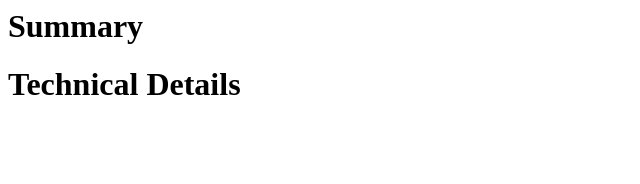
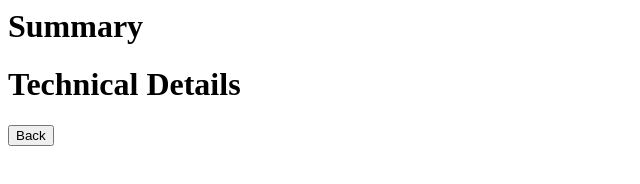
Before and after one commit to sowjanya2908/Forms, a plain HTML site: page summary.html in a window 1280 px wide. Shown: the whole page, without its empty margins (0-640 px from the left). Drawn offline with Linux system fonts and the light colour scheme.

Commit message:
assigning a commit message to the changes made in the files addcraft.html and summary.html. The commit message should summarize the changes made to these files, such as adding placeholders to input fields, changing input types, and adding a back button to the summary page.

```diff
--- a/summary.html
+++ b/summary.html
@@ -7,5 +7,6 @@
         <p id="summary"></p>
         <h1>Technical Details</h1>
         <p id="technicalDetails"></p>
+        <input type="button" id="btnBack" value="Back" onclick="history.back()">
     </body>
 </html>
```
